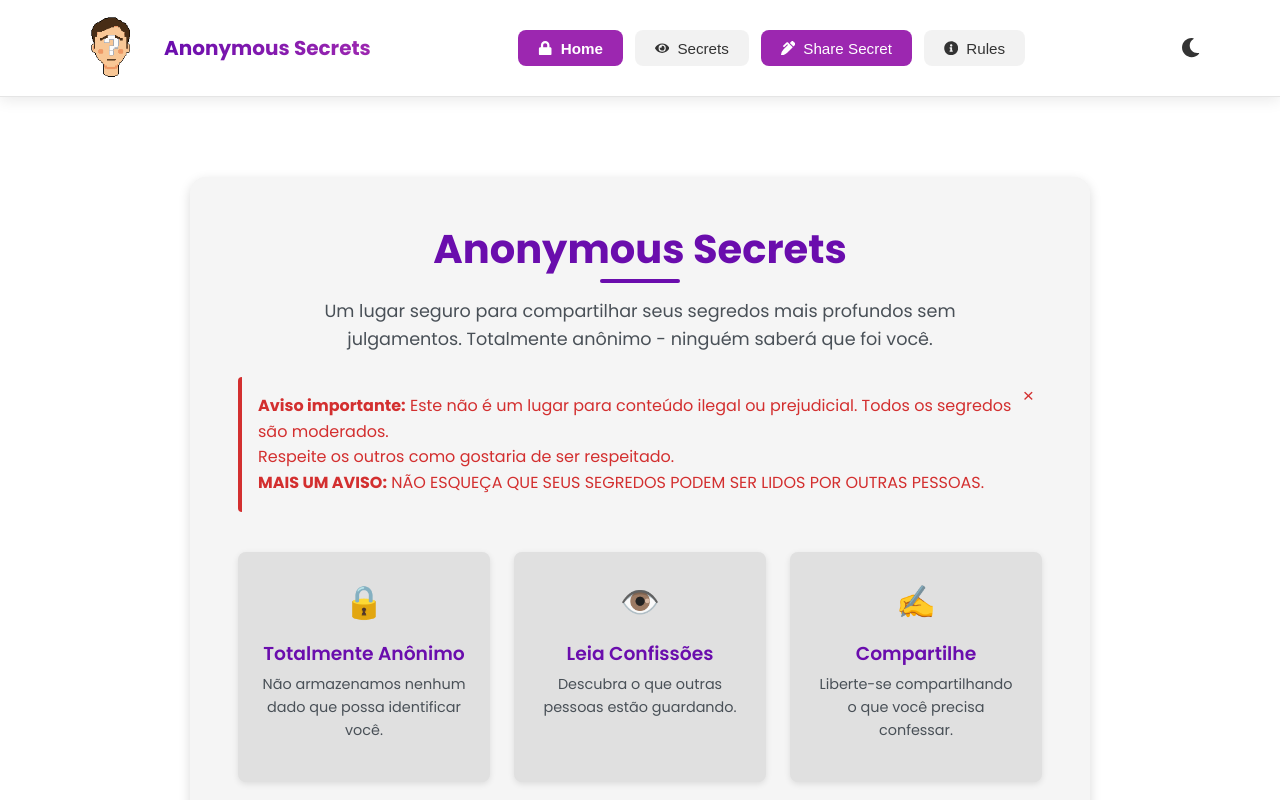
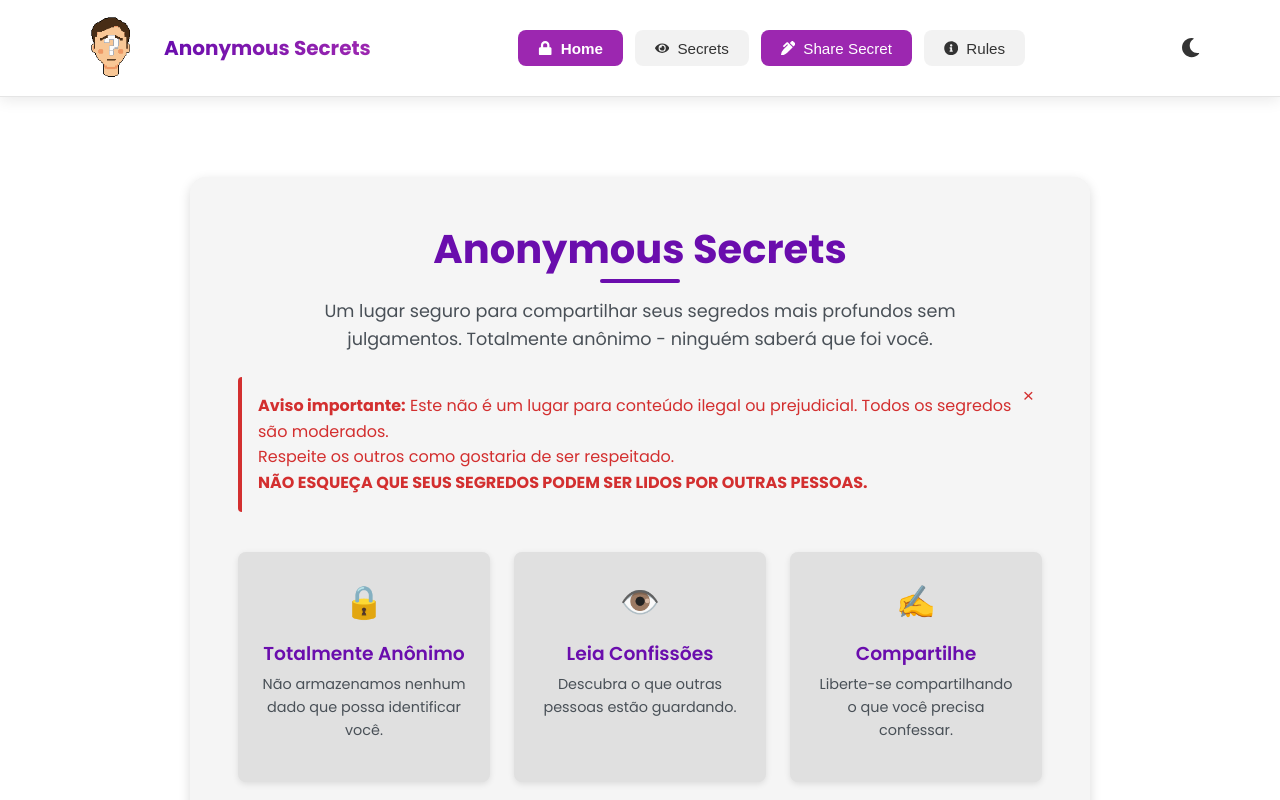
Before and after one commit to Thiago-Chiloff/anonymoussecrets, a React (Vite) app: page / in a window 1280 px wide. Shown: the top 800 px of the page. Built offline with nearby package versions, Linux system fonts and the light colour scheme; no server answers; the database is empty.

Commit message:
disclaimer

```diff
--- a/src/Home.jsx
+++ b/src/Home.jsx
@@ -34,7 +34,7 @@ function Home() {
                 Respeite os outros como gostaria de ser respeitado.
               </p>
               <p className='disclaimer-text'>
-                <strong>MAIS UM AVISO:</strong> NÃO ESQUEÇA QUE SEUS SEGREDOS PODEM SER LIDOS POR OUTRAS PESSOAS.
+                <strong> NÃO ESQUEÇA QUE SEUS SEGREDOS PODEM SER LIDOS POR OUTRAS PESSOAS.</strong>
               </p>
               <button
                 className="disclaimer-close"
```
